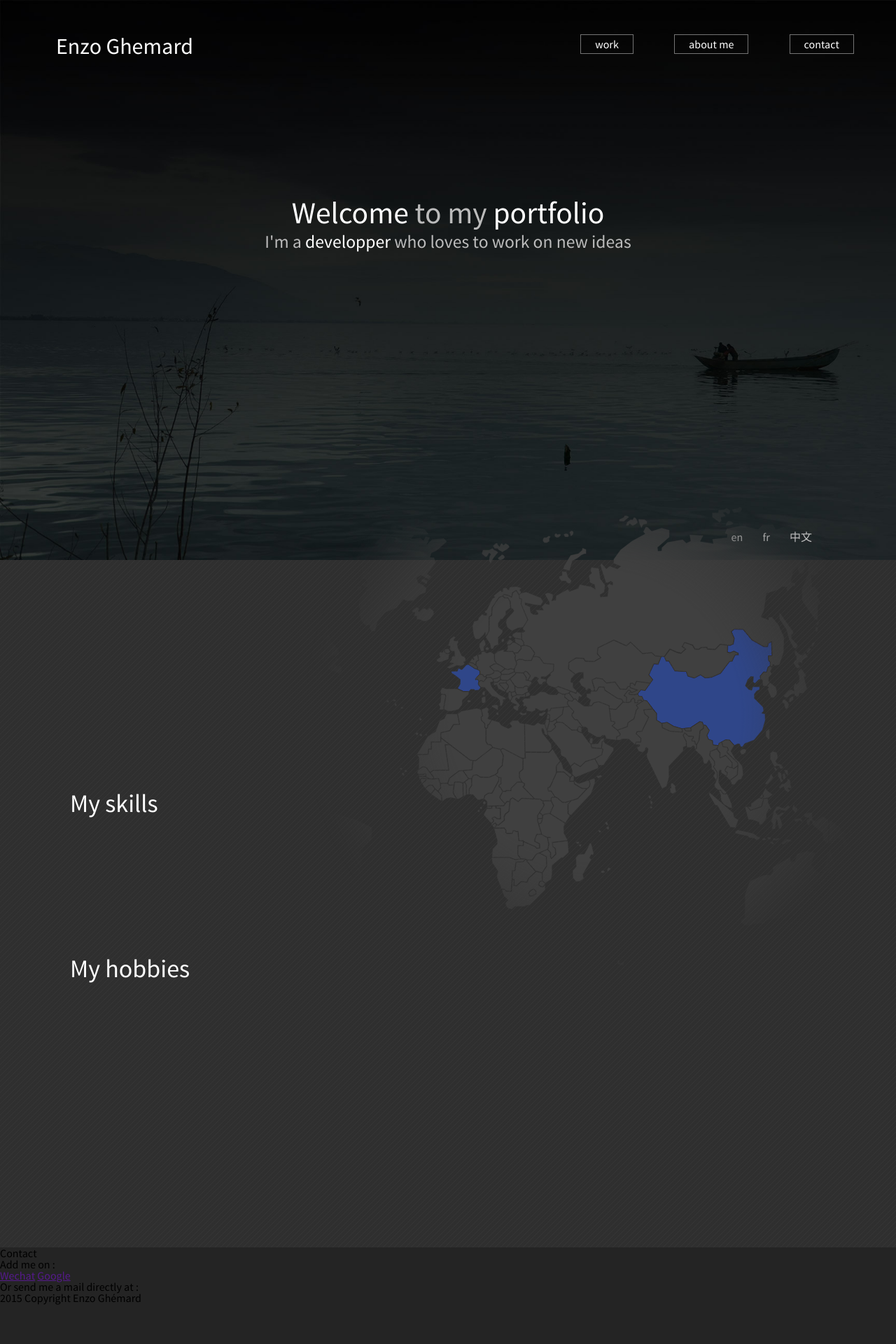
After one commit to Enzuo/portfolio2015, a Django app: template portfolio/templates/portfolio/view_index.html in a window 1280 px wide. The commit adds this page. Shown: the top 1920 px of the page at 70% size. Run offline with Django 3.2, Linux system fonts and the light colour scheme; the template is opened without the code that fills it, so the values that code supplies are empty; style sheets or scripts are compiled from the project's sources; some libraries are stand-ins or nearby versions.

Commit message:
Rework the whole template directory, structure all this

```diff
--- a/portfolio/static/portfolio/css/style.less
+++ b/portfolio/static/portfolio/css/style.less
@@ -103,7 +103,7 @@ header{
 	}
 }
 
-#aboutme {
+#about {
 	background:url('../img/bck_pattern.png');
 	color:#FFF;
 	padding:180px 100px;
--- a/portfolio/templates/portfolio/base.html
+++ b/portfolio/templates/portfolio/base.html
@@ -24,12 +24,9 @@
 		<link rel="stylesheet/less" type="text/css" href="{% static 'portfolio/tinyscroll/tinyscrollbar.css' %}" />
 		<script type="text/javascript" src="{% static 'portfolio/tinyscroll/jquery.tinyscrollbar.js' %}"></script>
 
-	</head>
-
-	<body>
-		{% block body_block %}{% endblock %}
+		{% block view_block %}{% endblock %}
 
 
-		<script type="text/javascript" src="{% static 'portfolio/js/script.js' %}"></script>
+		<!--<script type="text/javascript" src="{% static 'portfolio/js/script.js' %}"></script>-->
 	</body>
 </html>
--- /dev/null
+++ b/portfolio/templates/portfolio/section_about.html
@@ -0,0 +1,20 @@
+{% load i18n %}
+
+<section id="about">
+	<article class="about">
+
+		<div class="content">
+		{{ aboutme.content | safe }}
+		</div>
+		<div class="world-map"></div>
+	</article>
+
+	<article>
+		<h1>{% trans "My skills" %}</h1>
+	</article>
+	<article>
+		<h1>{% trans "My hobbies" %}</h1>
+		<div class="hobbies">
+		</div>
+	</article>
+</section>
--- /dev/null
+++ b/portfolio/templates/portfolio/section_contact.html
@@ -0,0 +1,20 @@
+{% load i18n %}
+
+<section id="contact">
+	<h1>Contact</h1>
+	<div class="contact-form">
+	</div>
+	<footer>
+		<div class="social-links">
+			<p>{% trans "Add me on : " %}</p>
+			<a href="">Wechat</a>
+			<a href="">Google</a>
+		</div>
+		<div class="email">
+			Or send me a mail directly at :
+		</div>
+		<div id="copyright">
+			2015 Copyright Enzo Ghémard
+		</div>
+	</footer>
+</section>
--- /dev/null
+++ b/portfolio/templates/portfolio/section_main.html
@@ -0,0 +1,25 @@
+{% load i18n %}
+
+<section id="main">
+	<header>
+		<h1>Enzo Ghemard</h1>
+		<nav class="menu">
+			<a href="work">work</a>
+			<a href="#about">about me</a>
+			<a href="#contact">contact</a>
+		</nav>
+	</header>
+	<p class="welcome-msg">
+		{% blocktrans %}
+		<span class="big"><span class="w">Welcome</span> to my <span class="w">portfolio</span><br/></span>
+		I'm a <span class="w">developper</span> who loves to work on new ideas
+		{% endblocktrans %}
+	</p>
+	<nav class="language">
+
+		<a href="/lang/en/">en</a>
+		<a href="/lang/fr/">fr</a>
+		<a href="/lang/zh/">中文</a>
+
+	</nav>
+</section>
--- /dev/null
+++ b/portfolio/templates/portfolio/view_index.html
@@ -0,0 +1,15 @@
+{% extends 'portfolio/base.html' %}
+{% load i18n %}
+
+{% block view_block %}
+
+	</head>
+	<body>
+
+		{% include "portfolio/section_main.html" %}
+		{% include "portfolio/section_about.html" %}
+		{% include "portfolio/section_contact.html" %}
+
+
+
+{% endblock %}
--- a/portfolio/urls.py
+++ b/portfolio/urls.py
@@ -3,7 +3,9 @@ from django.conf.urls import patterns, url
 from portfolio import views
 
 urlpatterns = patterns('',
-    url(r'^$', views.index, name='index'),
+    url(r'^$', views.index, name='site'),
+    url(r'^index$', views.view_index, name='index'),
+    url(r'^work$', views.view_work, name='work'),
 	#url(r'^(?P<pk>[0-9]+)/', views.DetailView.as_view(), name='detail')
 	url(r'lang/(?P<lang_code>\D+)/', views.languageSelect, name='language'),
 	#url(r'lang/fr/', views.languageSelect, name='language'),
```
Also changed, not shown: portfolio/templates/portfolio/section_work.html (added, +12 -0 lines), portfolio/templates/portfolio/view_work.html (added, +12 -0 lines), portfolio/views.py (+19 -0 lines), 1 other file.
